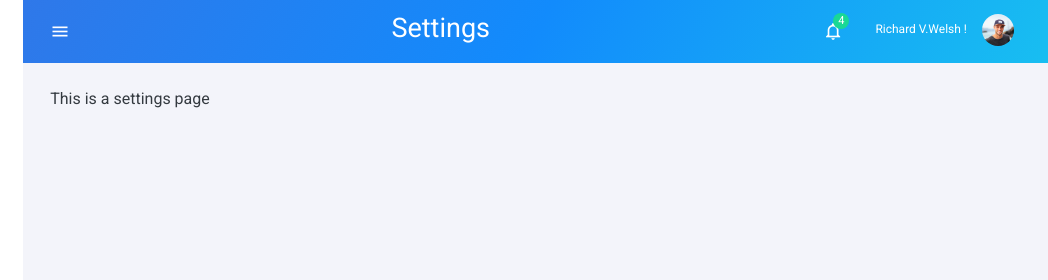
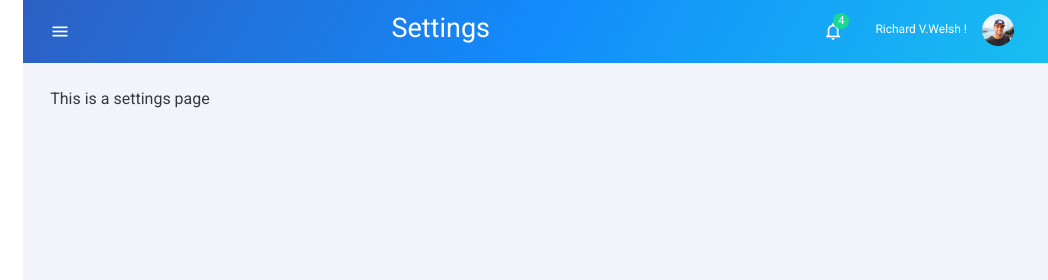
Before and after one commit to Block-Trade/BlockTradeWeb, a React app: page /block-trade/settings in a window 1280 px wide. Shown: the top 280 px of the page, 232-1280 px from the left. Built offline with nearby package versions, Linux system fonts and the light colour scheme.

Commit message:
navbar bg change

```diff
--- a/src/assets/styles/_variables.scss
+++ b/src/assets/styles/_variables.scss
@@ -169,7 +169,7 @@ $icon-only-menu-bg-dark: $sidebar-dark-bg;
 ///////// NAVBAR ////////
 
 $navbar-height: 63px;
-$navbar-bg: linear-gradient(120deg, #2f78e9, #128bfc, #18bef1);
+$navbar-bg: linear-gradient(120deg, #2d5fc3, #128bfc, #18bef1);
 $navbar-menu-color: #fff;
 $navbar-font-size: 12px;
 $navbar-icon-font-size: 1.25rem;
```
